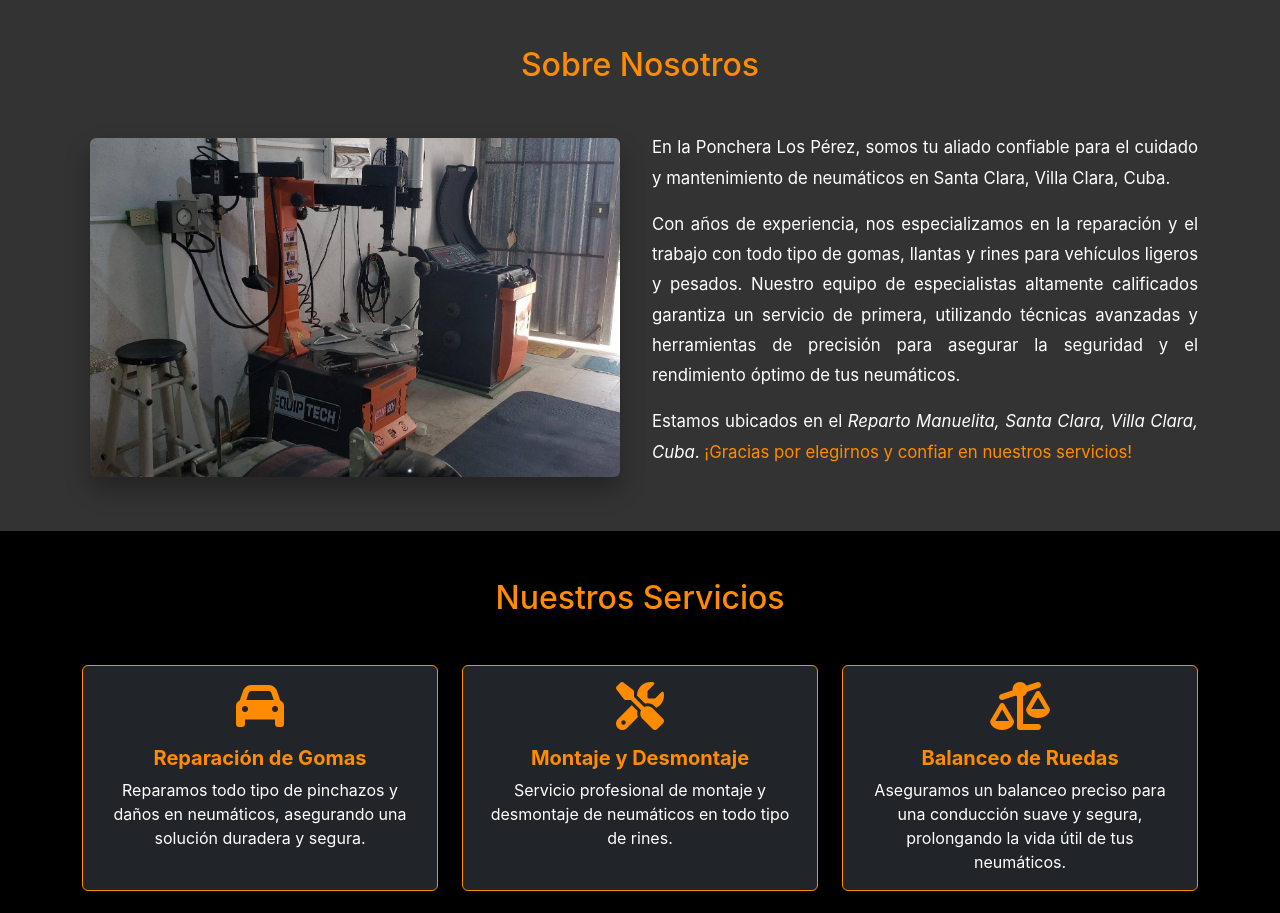
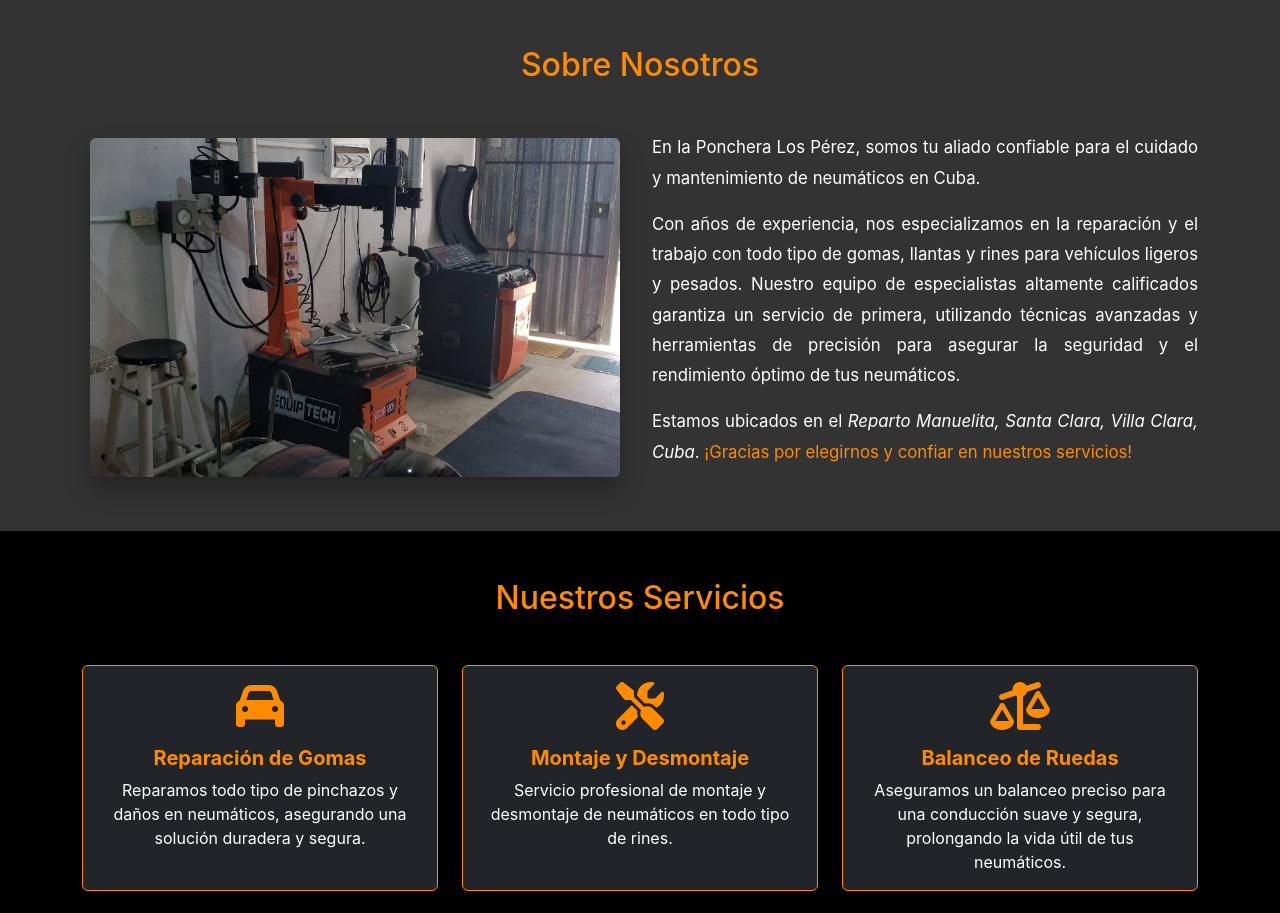
Before and after one commit to ElToty14ProMax/poncheralosperez, a Vue app: page / in a window 1280 px wide. Shown: the part 802-1715 px from the top of the page. Built offline with nearby package versions, Linux system fonts and the light colour scheme.

Commit message:
v1.0 commit

```diff
--- a/src/components/sections/AboutSection.vue
+++ b/src/components/sections/AboutSection.vue
@@ -8,7 +8,7 @@
         </div>
         <div class="col-md-6">
           <p>
-            En la Ponchera Los Pérez, somos tu aliado confiable para el cuidado y mantenimiento de neumáticos en Santa Clara, Villa Clara, Cuba.
+            En la Ponchera Los Pérez, somos tu aliado confiable para el cuidado y mantenimiento de neumáticos en Cuba.
           </p>
           <p>
             Con años de experiencia, nos especializamos en la reparación y el trabajo con todo tipo de gomas, llantas y rines para vehículos ligeros y pesados. Nuestro equipo de especialistas altamente calificados garantiza un servicio de primera, utilizando técnicas avanzadas y herramientas de precisión para asegurar la seguridad y el rendimiento óptimo de tus neumáticos.
```
